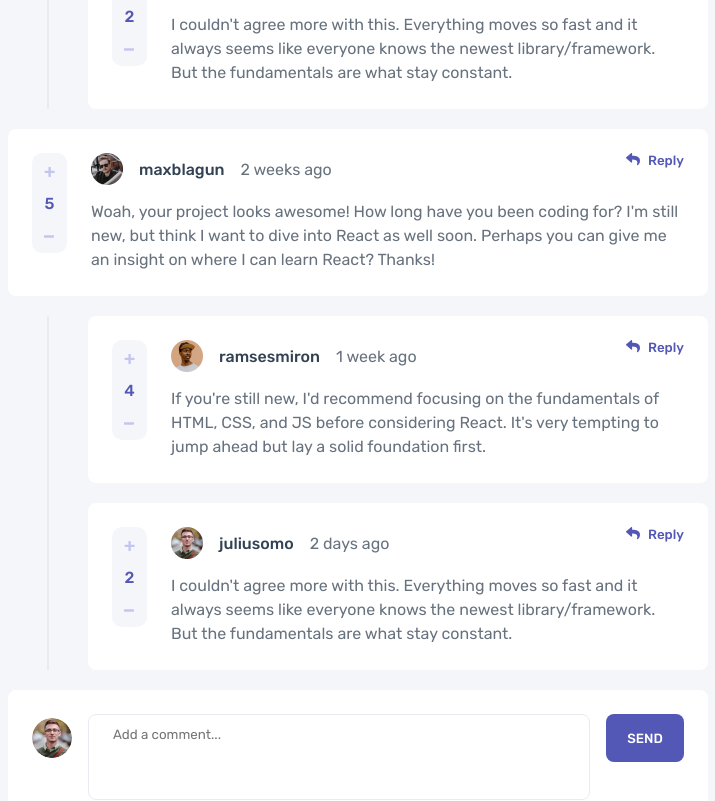
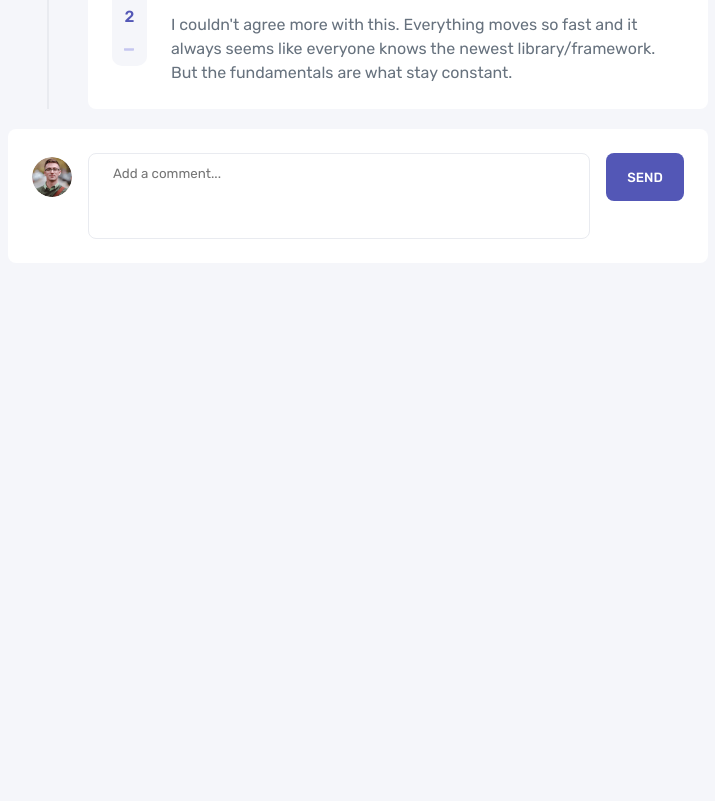
Before and after one commit to mritunjaysaha/comment-section, a React (Vite) app: page / in a window 1280 px wide. Shown: the part 703-1504 px from the top of the page, without its empty margins (282-997 px from the left). After the commit the page ends 1030 px from the top, so only its background shows below. Built offline with nearby package versions, Linux system fonts and the light colour scheme.

Commit message:
feat: added functions for comment score counter

```diff
--- a/data.json
+++ b/data.json
@@ -63,49 +63,6 @@
           }
         }
       ]
-    },
-    {
-      "id": 2,
-      "content": "Woah, your project looks awesome! How long have you been coding for? I'm still new, but think I want to dive into React as well soon. Perhaps you can give me an insight on where I can learn React? Thanks!",
-      "createdAt": "2 weeks ago",
-      "score": 5,
-      "user": {
-        "image": {
-          "png": "src/assets/images/avatars/image-maxblagun.png",
-          "webp": "src/assets/images/avatars/image-maxblagun.webp"
-        },
-        "username": "maxblagun"
-      },
-      "replies": [
-        {
-          "id": 3,
-          "content": "If you're still new, I'd recommend focusing on the fundamentals of HTML, CSS, and JS before considering React. It's very tempting to jump ahead but lay a solid foundation first.",
-          "createdAt": "1 week ago",
-          "score": 4,
-          "replyingTo": "maxblagun",
-          "user": {
-            "image": {
-              "png": "src/assets/images/avatars/image-ramsesmiron.png",
-              "webp": "src/assets/images/avatars/image-ramsesmiron.webp"
-            },
-            "username": "ramsesmiron"
-          }
-        },
-        {
-          "id": 4,
-          "content": "I couldn't agree more with this. Everything moves so fast and it always seems like everyone knows the newest library/framework. But the fundamentals are what stay constant.",
-          "createdAt": "2 days ago",
-          "score": 2,
-          "replyingTo": "ramsesmiron",
-          "user": {
-            "image": {
-              "png": "src/assets/images/avatars/image-juliusomo.png",
-              "webp": "src/assets/images/avatars/image-juliusomo.webp"
-            },
-            "username": "juliusomo"
-          }
-        }
-      ]
     }
   ]
 }
--- a/src/components/Comment/Comment.jsx
+++ b/src/components/Comment/Comment.jsx
@@ -3,12 +3,39 @@ import { CommentHeader } from './CommentHeader';
 import { CommentScoreCounter } from './CommentScoreCounter';
 
 import styles from './comment.module.scss';
+import { useState } from 'react';
 
 export function Comment({ data }) {
     const { content, score, user, createdAt } = data;
+
+    const [scoreCount, setScoreCount] = useState(score);
+
+    const [canIncrease, setCanIncrease] = useState(true);
+    const [canDecrease, setCanDecrease] = useState(true);
+
+    function handleIncreaseScore() {
+        if (canIncrease) {
+            setScoreCount((score) => (score += 1));
+            setCanIncrease(!canIncrease);
+            setCanDecrease(true);
+        }
+    }
+
+    function handleDecreaseScore() {
+        if (canDecrease) {
+            setScoreCount((score) => (score -= 1));
+            setCanDecrease(!canDecrease);
+            setCanIncrease(true);
+        }
+    }
+
     return (
         <div className={styles.comment_container}>
-            <CommentScoreCounter score={score} />
+            <CommentScoreCounter
+                score={scoreCount}
+                handleIncreaseScore={handleIncreaseScore}
+                handleDecreaseScore={handleDecreaseScore}
+            />
             <div className={styles.comment_data}>
                 <CommentHeader
                     imgSrc={user.image.png}
--- a/src/components/Comment/CommentScoreCounter.jsx
+++ b/src/components/Comment/CommentScoreCounter.jsx
@@ -2,14 +2,14 @@ import styles from './comment.module.scss';
 import { ReactComponent as IconMinus } from '../../assets/images/icon-minus.svg';
 import { ReactComponent as IconPlus } from '../../assets/images/icon-plus.svg';
 
-export function CommentScoreCounter({ score = 0 }) {
+export function CommentScoreCounter({ score = 0, handleIncreaseScore, handleDecreaseScore }) {
     return (
         <div className={styles.comment_score_container}>
-            <button className={styles.comment_score_button}>
+            <button className={styles.comment_score_button} onClick={handleIncreaseScore}>
                 <IconPlus />
             </button>
             <p className={styles.comment_score}>{score}</p>
-            <button className={styles.comment_score_button}>
+            <button className={styles.comment_score_button} onClick={handleDecreaseScore}>
                 <IconMinus />
             </button>
         </div>
```
